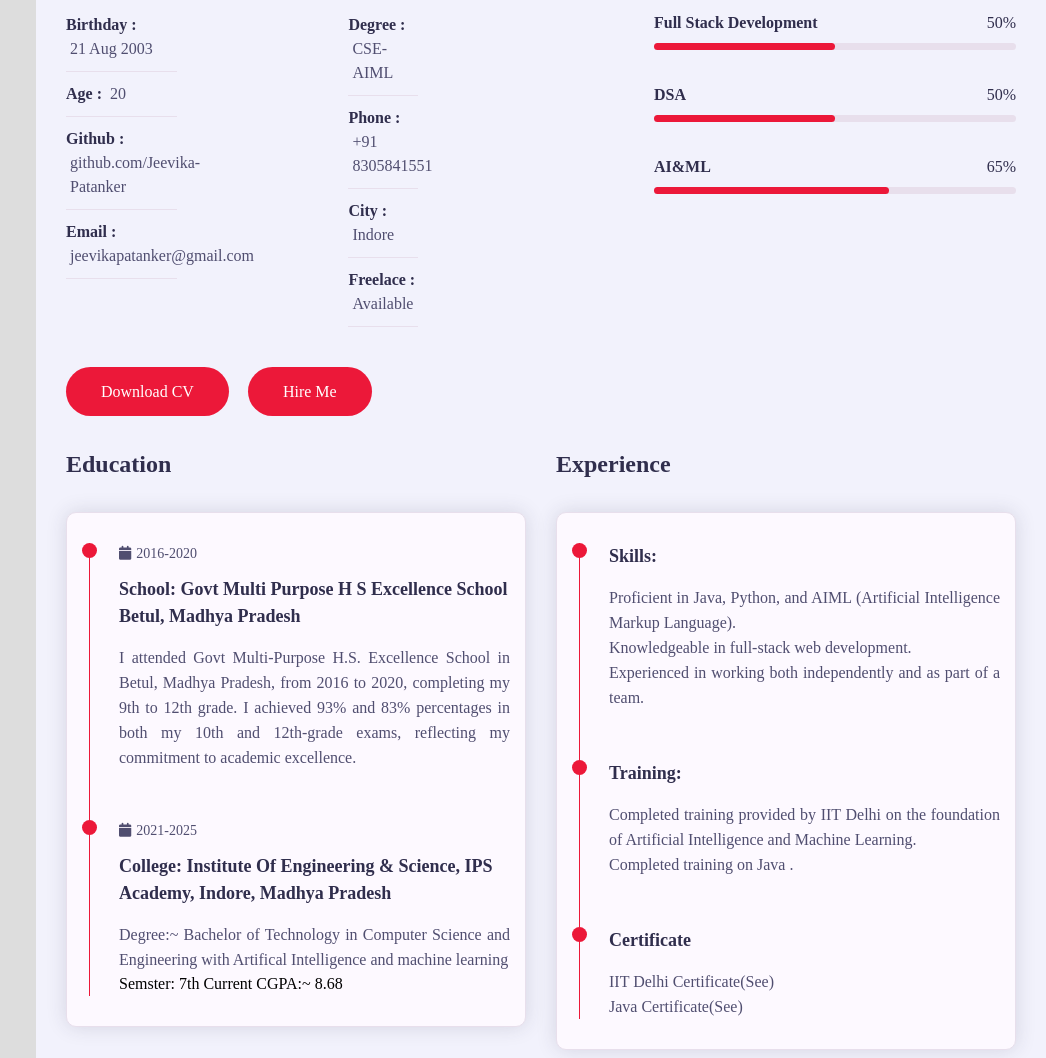
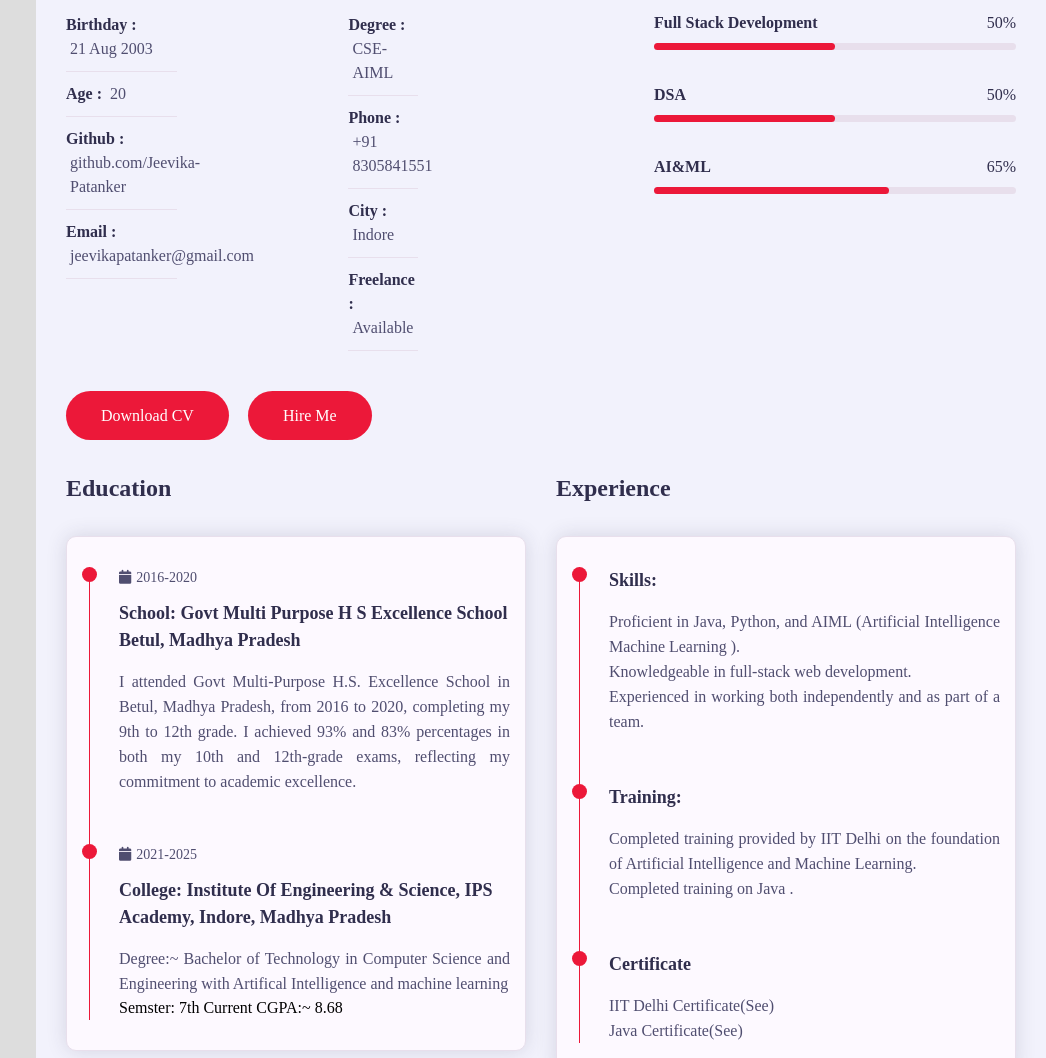
Before and after one commit to Jeevika-Patanker/portfolio, a plain HTML site: page index.html in a window 1280 px wide. Shown: the part 1143-2201 px from the top of the page, without its empty margins (234-1280 px from the left). Drawn offline with Linux system fonts and the light colour scheme; some packages are replaced by stand-ins of ours; a script that the page names is missing.

Commit message:
Update index.html

```diff
--- a/index.html
+++ b/index.html
@@ -111,7 +111,7 @@
                                             <p>City : <span>Indore</span></p>
                                         </div>
                                         <div class="info-item padd-15">
-                                            <p>Freelace : <span>Available</span></p>
+                                            <p>Freelance : <span>Available</span></p>
                                         </div>
                                         </div>
                                     </div>
@@ -211,7 +211,7 @@
                                                     <p class="timeline-text">
                                                     <ul>
                                                         <li>Proficient in Java, Python, and AIML (Artificial
-                                                            Intelligence Markup Language).</li>
+                                                            Intelligence Machine Learning ).</li>
                                                         <li>Knowledgeable in full-stack web development.</li>
                                                         <li>Experienced in working both independently and as part of a
                                                             team.</li>
```
